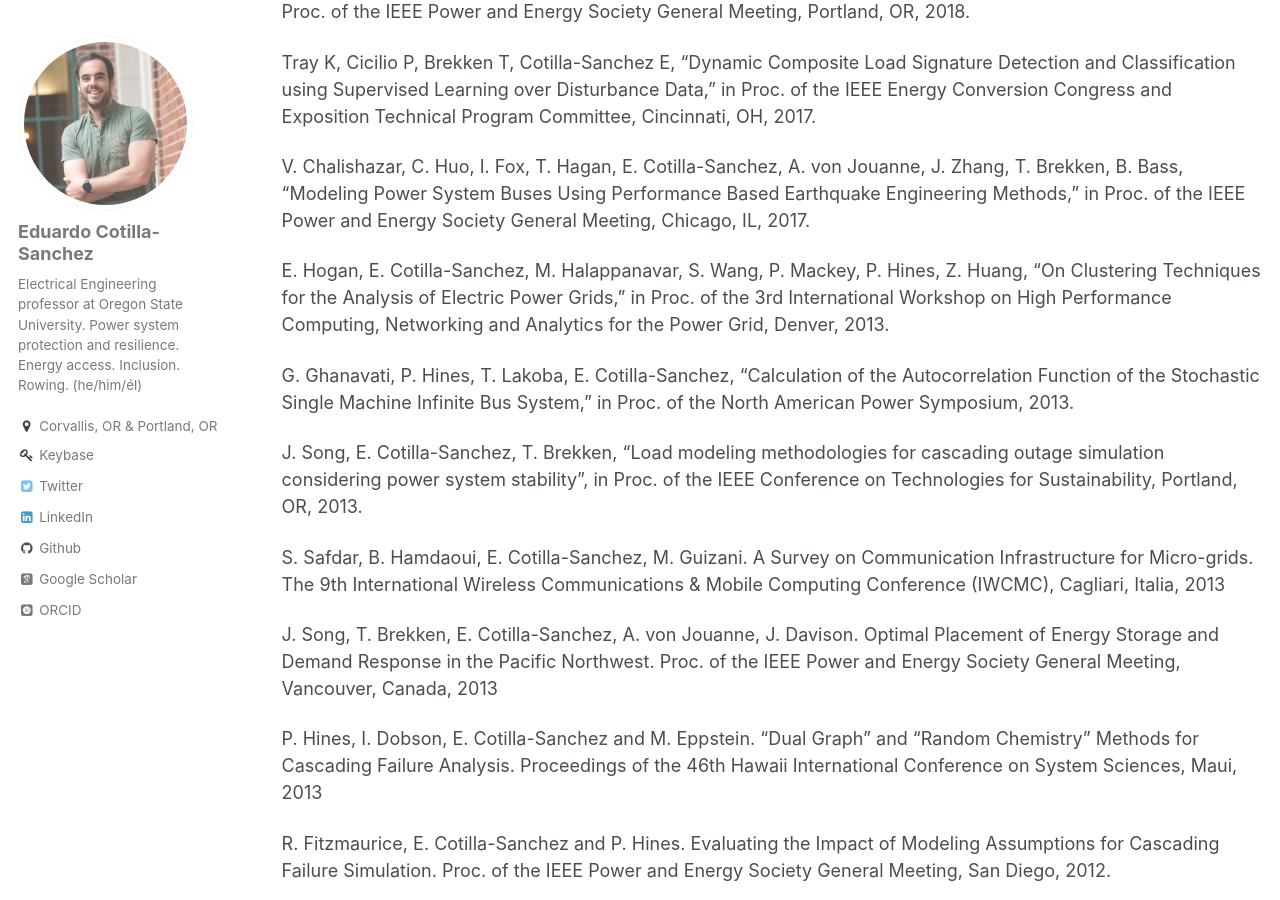
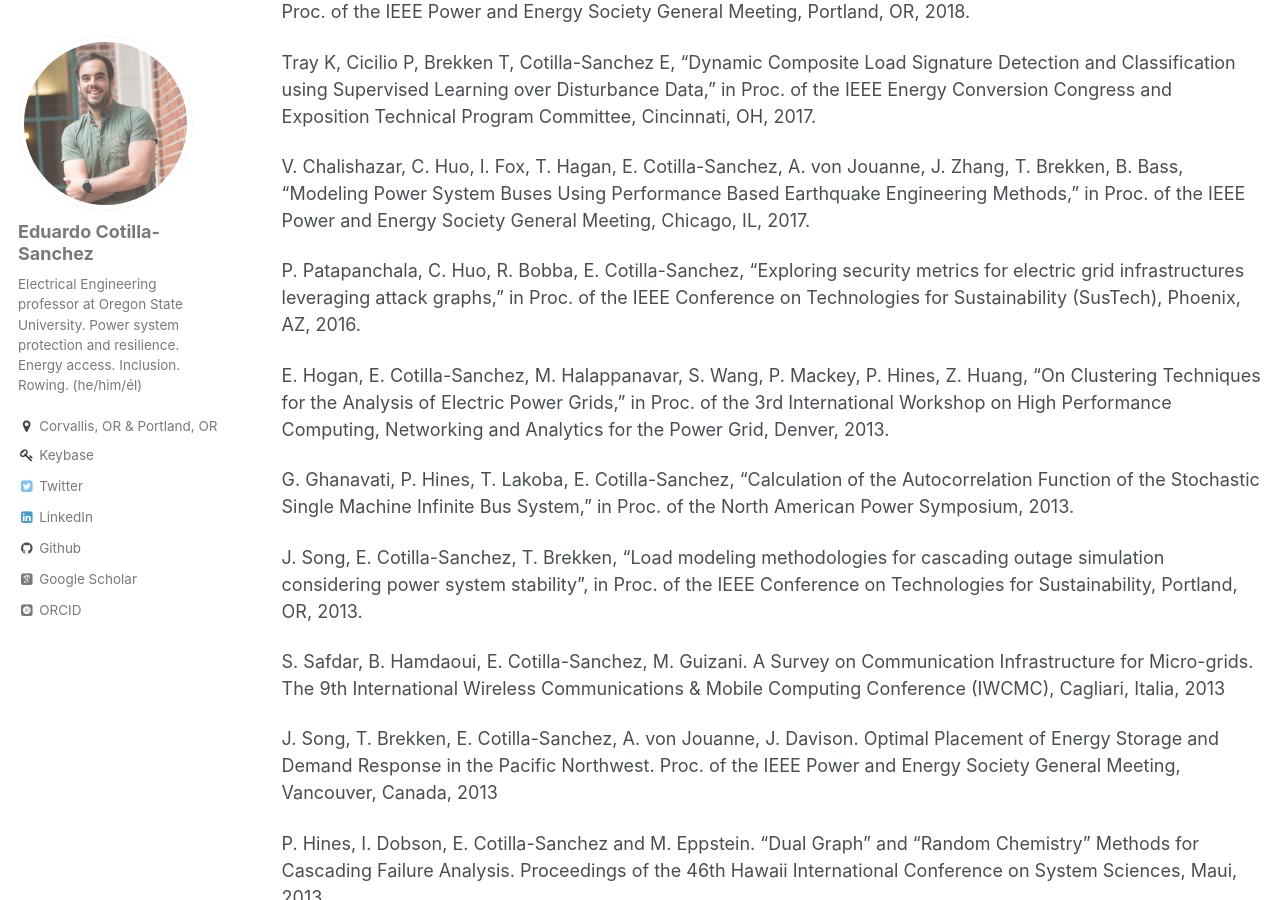
Before and after one commit to ecotillasanchez/ecotillasanchez.github.io, a Jekyll site: the page built from _pages/publications.md, in a window 1280 px wide and 900 px high, scrolled down 7281 px. Built offline with Jekyll 4.4.1, drawn with Linux system fonts in a browser that asks for light colours; some web fonts are replaced.

Commit message:
Cont'd.5

```diff
--- a/_pages/publications.md
+++ b/_pages/publications.md
@@ -38,6 +38,8 @@ Cicilio P, Cotilla-Sanchez E, "Dynamic Composite Load Model Priority Placement B
 Tray K, Cicilio P, Brekken T, Cotilla-Sanchez E, "Dynamic Composite Load Signature Detection and Classification using Supervised Learning over Disturbance Data," in Proc. of the IEEE Energy Conversion Congress and Exposition Technical Program Committee, Cincinnati, OH, 2017.
 
 V. Chalishazar, C. Huo, I. Fox, T. Hagan, E. Cotilla-Sanchez, A. von Jouanne, J. Zhang, T. Brekken, B. Bass, "Modeling Power System Buses Using Performance Based Earthquake Engineering Methods," in Proc. of the IEEE Power and Energy Society General Meeting, Chicago, IL, 2017.
+
+P. Patapanchala, C. Huo, R. Bobba, E. Cotilla-Sanchez, "Exploring security metrics for electric grid infrastructures leveraging attack graphs," in Proc. of the IEEE Conference on Technologies for Sustainability (SusTech), Phoenix, AZ, 2016.
 
 E. Hogan, E. Cotilla-Sanchez, M. Halappanavar, S. Wang, P. Mackey, P. Hines, Z. Huang, "On Clustering Techniques for the Analysis of Electric Power Grids," in Proc. of the 3rd International Workshop on High Performance Computing, Networking and Analytics for the Power Grid, Denver, 2013.
 
```
